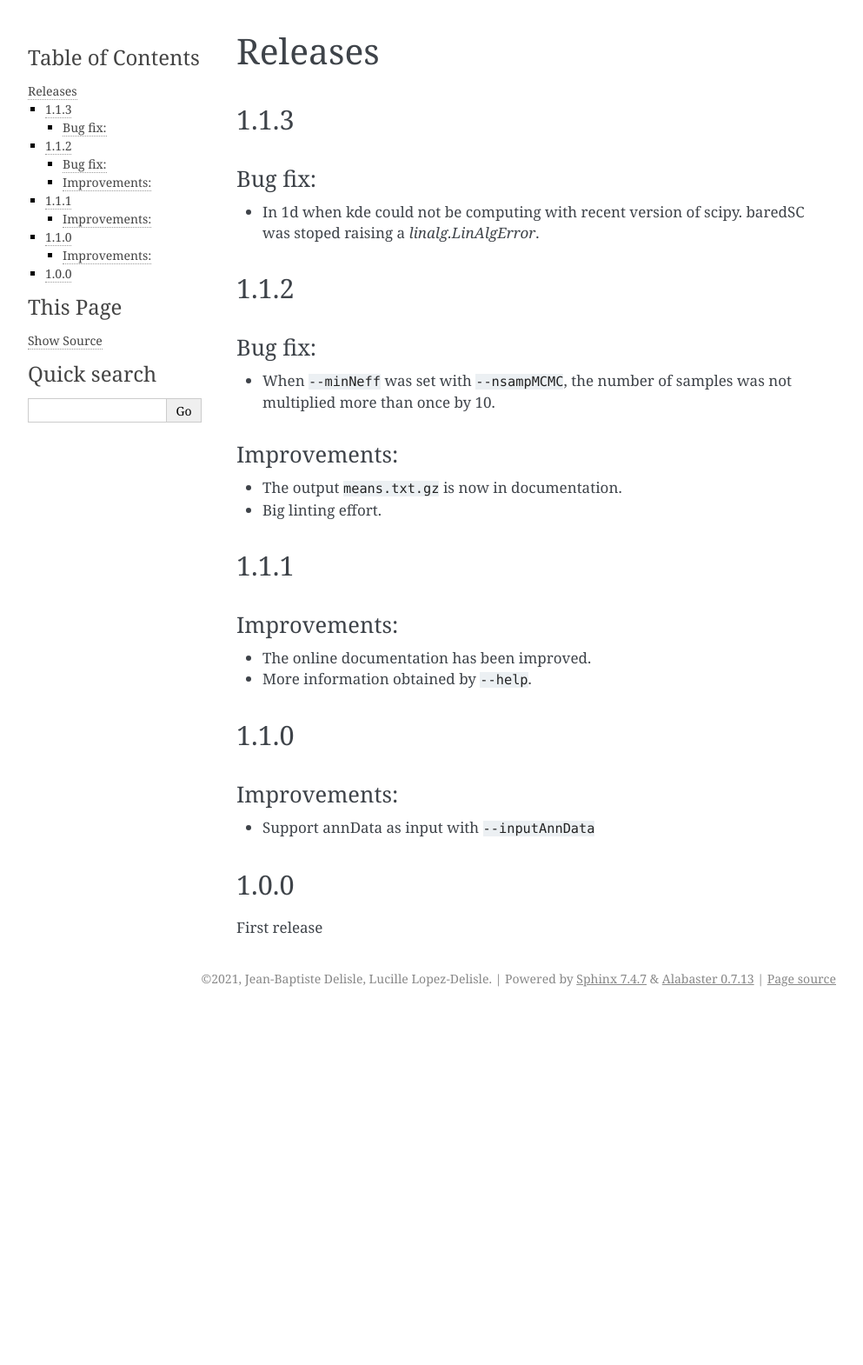
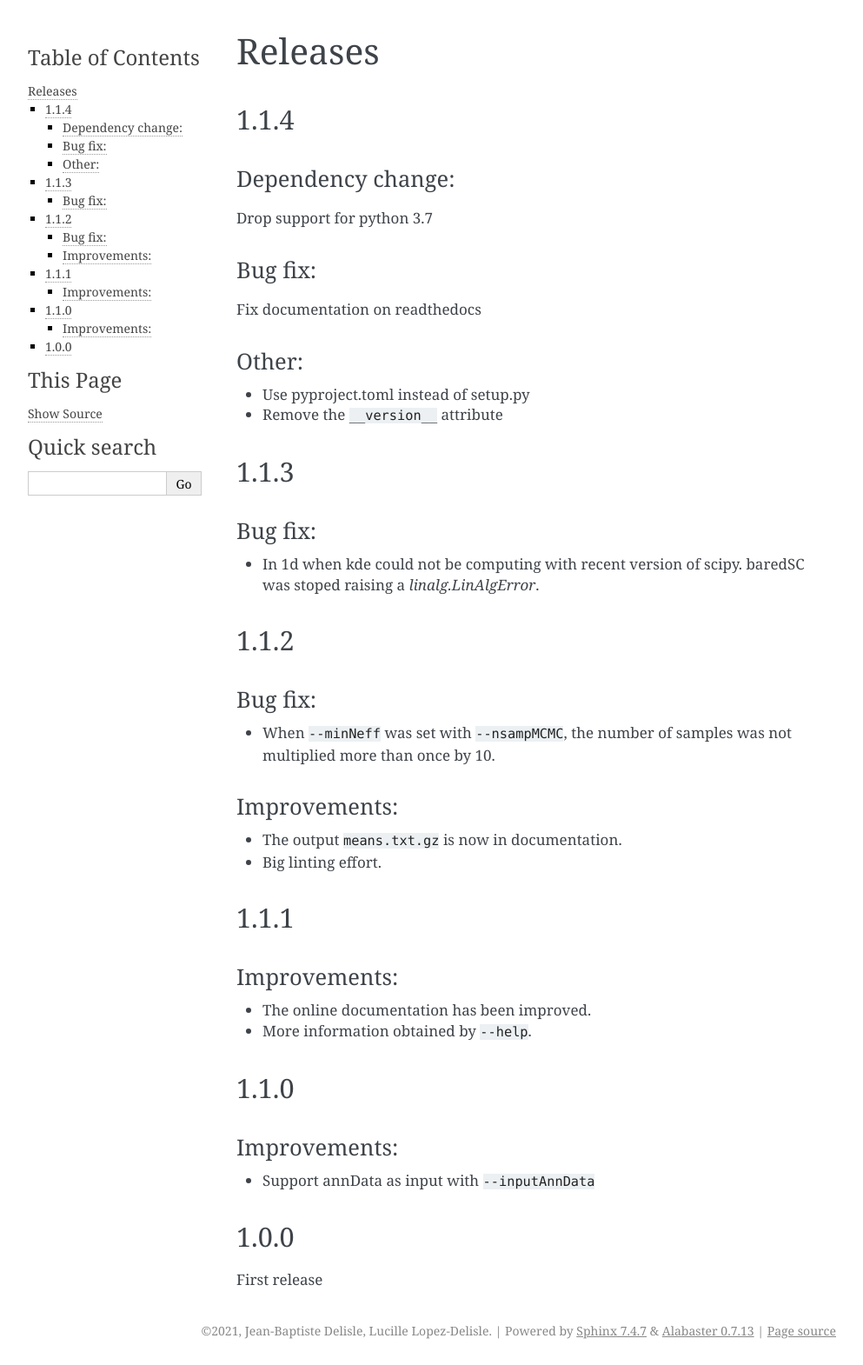
Before and after one commit to lldelisle/baredSC, a Sphinx documentation site: the page built from docs/content/releases.rst, in a window 1280 px wide. Shown: the whole page at 87% size, without its empty margins (148-1141 px from the left). Built offline with Sphinx 7.4.7, drawn with Linux system fonts in a browser that asks for light colours; the version number is read from the project's files by our own code; before the commit the page ends 1165 px from its top, so only the background shows below that.

Commit message:
update version and write release text

```diff
--- a/docs/content/releases.rst
+++ b/docs/content/releases.rst
@@ -1,5 +1,25 @@
 Releases
 ========
+
+1.1.4
+-----
+
+Dependency change:
+^^^^^^^^^^^^^^^^^^
+
+Drop support for python 3.7
+
+Bug fix:
+^^^^^^^^
+
+Fix documentation on readthedocs
+
+Other:
+^^^^^^
+
+- Use pyproject.toml instead of setup.py
+- Remove the ``__version__`` attribute
+
 
 1.1.3
 -----
--- a/pyproject.toml
+++ b/pyproject.toml
@@ -4,7 +4,7 @@ build-backend = "setuptools.build_meta"
 
 [project]
 name = "baredSC"
-version = "1.1.3"
+version = "1.1.4"
 authors = [
   { name = "Lucille Lopez-Delisle, Jean-Baptiste Delisle", email = "lucille.delisle@epfl.ch" }
 ]
```
